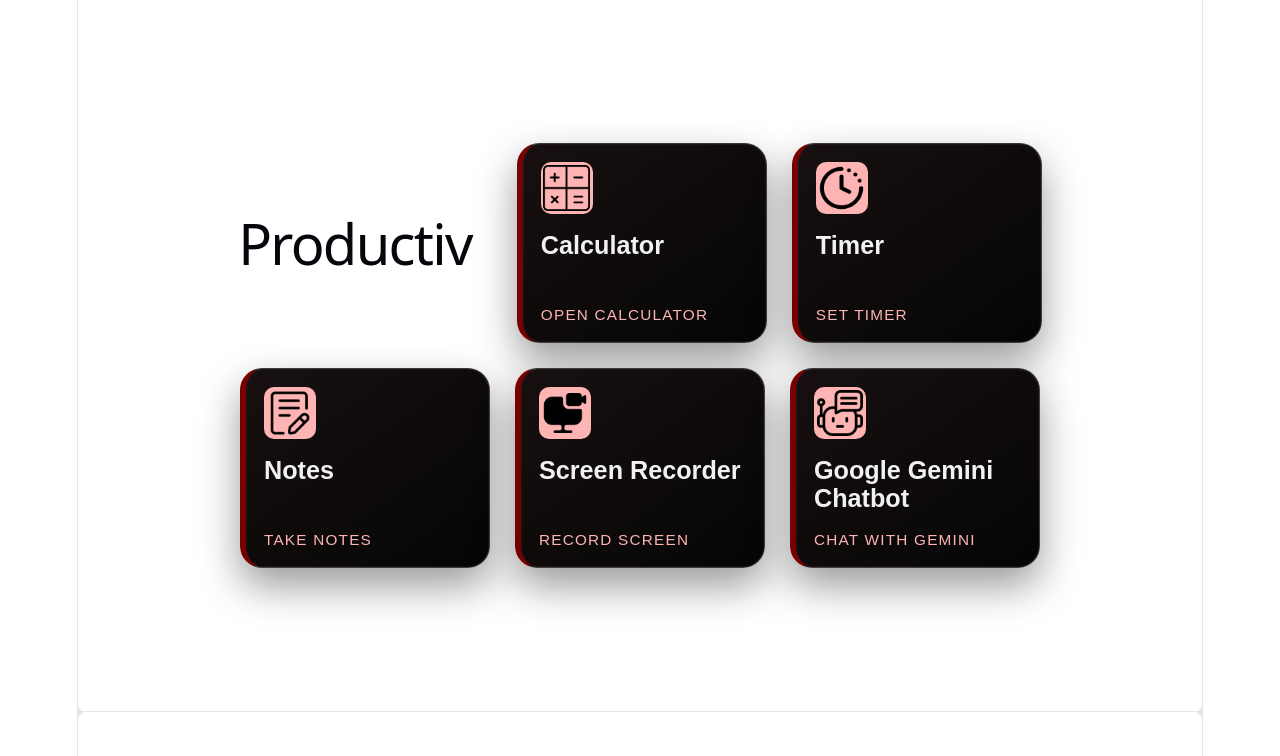
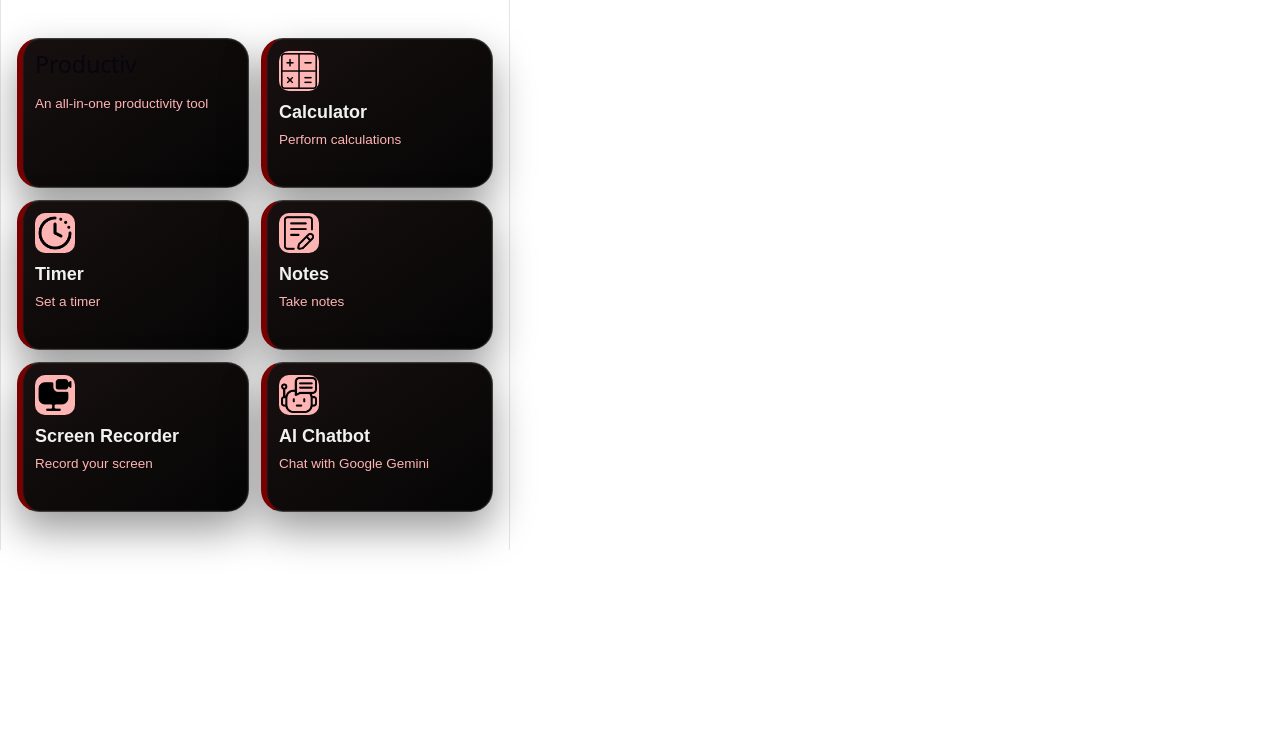
Before and after one commit to bellao314/multi-tool-extension, a React (Vite) app: page / in a window 1280 px wide. Shown: the top 756 px of the page. Built offline with nearby package versions, Linux system fonts and the light colour scheme.

Commit message:
updated landing page ui to look a bit better

```diff
--- a/src/App.css
+++ b/src/App.css
@@ -57,29 +57,28 @@
 }
 
 #center {
-  display: flex;
-  flex-direction: column;
-  gap: 25px;
+  display: grid;
+  grid-template-columns: repeat(2, minmax(0, 1fr));
+  grid-template-rows: repeat(3, 150px);
+  gap: 12px;
+  width: 100%;
+  padding: 16px;
+  box-sizing: border-box;
   place-content: center;
-  place-items: center;
+  align-content: center;
+  justify-items: stretch;
   flex-grow: 1;
-
-  @media (max-width: 1024px) {
-    padding: 32px 20px 24px;
-    gap: 18px;
-  }
 }
 
 #row {
-  display: flex;
-  flex-direction: row;
-  gap: 25px;
-  place-content: center;
-  place-items: center;
+  display: contents;
+}
 
-  @media (max-width: 1024px) {
-    padding: 32px 20px 24px;
-    gap: 18px;
+@media (max-width: 500px) {
+  #center {
+    grid-template-columns: 1fr;
+    grid-template-rows: none;
+    padding: 12px;
   }
 }
 
--- a/src/App.jsx
+++ b/src/App.jsx
@@ -8,59 +8,56 @@
 import AppBox from './components/app-box/app-box.jsx'
 
 function App() {
-  const [count, setCount] = useState(0)
-
   return (
     <>
       <section id="center">
         <section id="row">
-          <div>
-            <h1 style={{ paddingRight: '20px' }}>Productiv</h1>
-          </div>
+          <AppBox
+            title={<h2>Productiv</h2>}
+            description="An all-in-one productivity tool"
+            disabled={true}
+          />
           <AppBox
             title="Calculator"
-            label="Open calculator"
+            description="Perform calculations"
             icon={
               <img src={calculator} alt="Calculator" style={{ width: '90%', height: '90%' }} />
-            }
-          />
-          <AppBox
-            title="Timer"
-            label="Set timer"
-            icon={
-              <img src={timer} alt="Timer" style={{ width: '90%', height: '90%' }} />
             }
           />
         </section>
         <section id="row">
           <AppBox
+            title="Timer"
+            description="Set a timer"
+            icon={
+              <img src={timer} alt="Timer" style={{ width: '90%', height: '90%' }} />
+            }
+          />
+          <AppBox
             title="Notes"
-            label="Take notes"
+            description="Take notes"
             icon={
               <img src={notes} alt="Notes" style={{ width: '90%', height: '90%' }} />
             }
           />
+        </section>
+        <section id="row">
           <AppBox
             title="Screen Recorder"
-            label="Record screen"
+            description="Record your screen"
             icon={
               <img src={screen} alt="Screen Recorder" style={{ width: '90%', height: '90%' }} />
             }
           />
           <AppBox
-            title="Google Gemini Chatbot"
-            label="Chat with Gemini"
+            title="AI Chatbot"
+            description="Chat with Google Gemini"
             icon={
               <img src={chatbot} alt="Google Gemini Chatbot" style={{ width: '90%', height: '90%' }} />
             }
           />
         </section>
       </section>
-
-      <div className="ticks"></div>
-
-      <div className="ticks"></div>
-      <section id="spacer"></section>
     </>
   )
 }
--- a/src/components/app-box/app-box.css
+++ b/src/components/app-box/app-box.css
@@ -11,9 +11,9 @@
     0 0 0 1px rgba(255, 255, 255, 0.04) inset;
 
   appearance: none;
-  width: 250px;
-  min-height: 200px;
-  padding: 18px;
+  width: 100%;
+  height: 150px;
+  padding: 12px;
   border: 1px solid var(--app-box-border-soft);
   border-left: 6px solid var(--app-box-border);
   border-radius: 22px;
@@ -23,7 +23,7 @@
   text-decoration: none;
   display: grid;
   grid-template-rows: auto 1fr auto;
-  gap: 18px;
+  gap: 12px;
   text-align: left;
   cursor: pointer;
   transition:
@@ -47,14 +47,13 @@
 .app-box.is-disabled,
 .app-box:disabled,
 .app-box[aria-disabled='true'] {
-  opacity: 0.65;
-  cursor: not-allowed;
   transform: none;
+  cursor: default;
 }
 
 .app-box__icon {
-  width: 52px;
-  height: 52px;
+  width: 40px;
+  height: 40px;
   border-radius: 10px;
   display: grid;
   place-items: center;
@@ -69,30 +68,22 @@
 
 .app-box__title {
   margin: 0;
-  font-size: 1.4rem;
+  font-size: 1rem;
   line-height: 1.1;
   color: var(--app-box-text);
 }
 
 .app-box__description {
-  margin: 0;
-  color: var(--app-box-muted);
-  font-size: 0.95rem;
-  line-height: 1.5;
+  color: var(--app-box-label);
+  font-size: 0.75rem;
+  line-height: 1;
+  align-self: end;
 }
 
-.app-box__label {
-  align-self: end;
-  color: var(--app-box-label);
-  font-size: 0.85rem;
-  letter-spacing: 0.08em;
-  text-transform: uppercase;
-}
-
-@media (max-width: 640px) {
+@media (max-width: 500px) {
   .app-box {
     width: 100%;
-    min-height: 200px;
+    min-height: 150px;
     padding: 20px;
   }
 }
--- a/src/components/app-box/app-box.jsx
+++ b/src/components/app-box/app-box.jsx
@@ -3,9 +3,7 @@
 function AppBox({
   title,
   description,
-  label,
   href,
-  onClick,
   icon,
   disabled = false,
 }) {
@@ -17,7 +15,6 @@
         <h3 className="app-box__title">{title}</h3>
         {description ? <p className="app-box__description">{description}</p> : null}
       </div>
-      {label ? <span className="app-box__label">{label}</span> : null}
     </>
   )
 
@@ -27,7 +24,6 @@
         className={classes}
         href={href}
         aria-disabled={disabled}
-        onClick={disabled ? (event) => event.preventDefault() : undefined}
       >
         {content}
       </a>
@@ -35,7 +31,7 @@
   }
 
   return (
-    <button className={classes} type="button" onClick={onClick} disabled={disabled}>
+    <button className={classes} type="button" disabled={disabled}>
       {content}
     </button>
   )
--- a/src/index.css
+++ b/src/index.css
@@ -1,4 +1,6 @@
 :root {
+  --popup-width: 510px;
+  --popup-height: 550px;
   --text: #6b6375;
   --text-h: #08060d;
   --bg: #fff;
@@ -52,18 +54,24 @@
 
 body {
   margin: 0;
+  width: var(--popup-width);
+  min-height: var(--popup-height);
+  overflow: hidden;
+}
+
+html,
+body,
+#root {
+  box-sizing: border-box;
 }
 
 #root {
-  width: 1126px;
-  max-width: 100%;
-  margin: 0 auto;
+  width: 100%;
+  min-height: var(--popup-height);
   text-align: center;
   border-inline: 1px solid var(--border);
-  min-height: 100svh;
   display: flex;
   flex-direction: column;
-  box-sizing: border-box;
 }
 
 h1,
@@ -83,7 +91,7 @@
   }
 }
 h2 {
-  font-size: 24px;
+  font-size: 1.3em;
   line-height: 118%;
   letter-spacing: -0.24px;
   margin: 0 0 8px;
```
Also changed, not shown: 12 other files (tests, documents, lock files or other folders).
